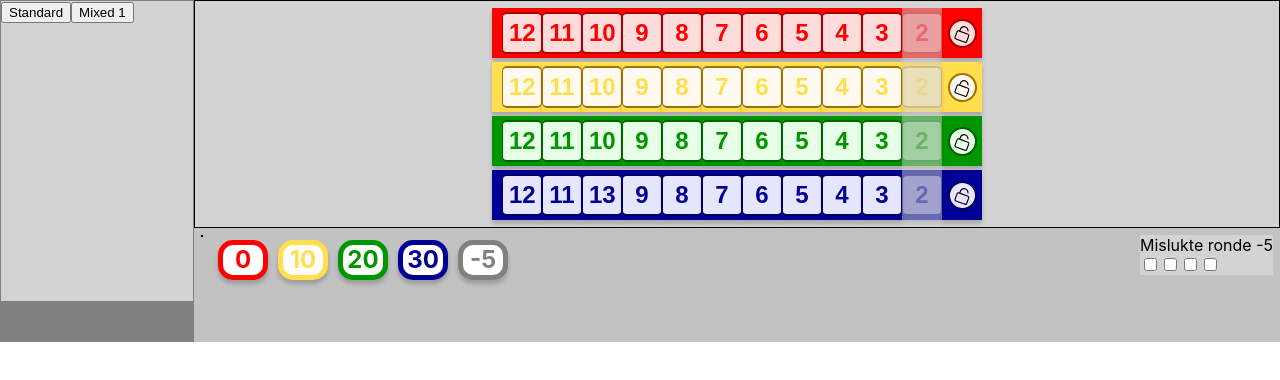
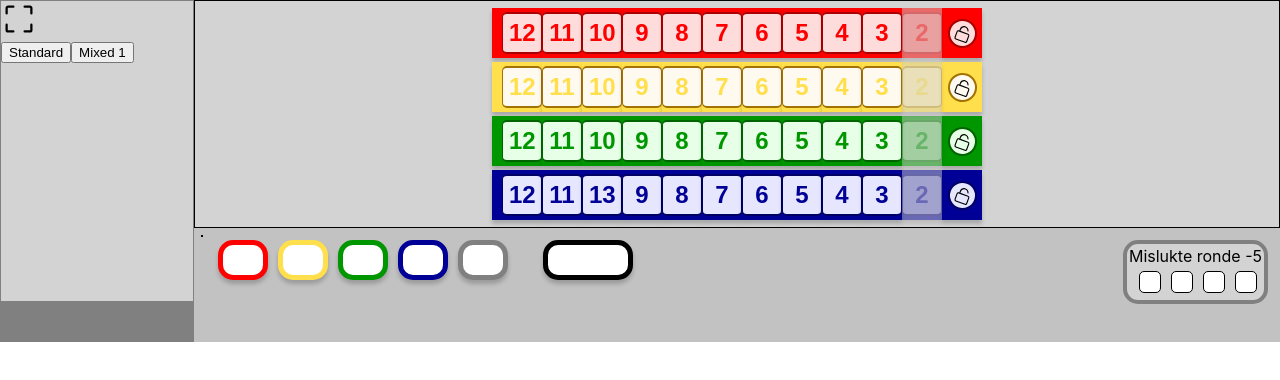
Before and after one commit to bertveloper/qwixx, a React (Create React App) app: page / in a window 1280 px wide. Shown: the top 380 px of the page. Built offline with nearby package versions, Linux system fonts and the light colour scheme.

Commit message:
Add scores and pass checks

```diff
--- a/src/components/passChecks.css
+++ b/src/components/passChecks.css
@@ -1,6 +1,12 @@
 .sc-pass {
     background: lightgrey;
     float: right;
+    border: 4px solid grey;
+    border-radius: 15px;
+    margin: 5px;
+    height: max-content;
+    width: max-content;
+    padding: 2px;
 }
 
 .sc-pass-expl {
@@ -12,5 +18,19 @@
 }
 
 .sc-pass-check {
-    /* float: right; */
+    float: right;
+    border-color: grey;
+    color: grey;
+    background: white;
+    align-items: center;
+    justify-content: center;
+    border: 1px solid black;
+    border-radius: 5px;
+    height: 20px;
+    width: 20px;
+    font-size: 15px;
+    font-weight: bold;
+    line-height: 20px;
+    margin: 5px;
+    cursor: pointer;
 }
--- a/src/components/passChecks.js
+++ b/src/components/passChecks.js
@@ -3,14 +3,18 @@ import './passChecks.css';
 
 class PassChecks extends React.Component{
     render(){
+
+        console.log("Passes:", passes);
+
         return(
-            <div className="sc-pass">
+            <div className="sc-pass" >
                 <div className="sc-pass-expl">Mislukte ronde -5</div>
-                <div className="sc-pass-checks">
-                    <input type="checkbox" className="sc-pass-check"></input>
-                    <input type="checkbox" className="sc-pass-check"></input>
-                    <input type="checkbox" className="sc-pass-check"></input>
-                    <input type="checkbox" className="sc-pass-check"></input>
+                <div className="sc-pass-checks" onClick={this.props.onClick}>
+                    {passes.map(p =>
+                        <div className="sc-pass-check">
+                            {p ? String.fromCharCode(10060) : ""}
+                        </div>
+                    )}
                 </div>
             </div>
 
--- a/src/components/score.css
+++ b/src/components/score.css
@@ -43,3 +43,8 @@
     border-color: grey;
     color: grey;
 }
+
+.sc-score-total {
+    width: 80px;
+    margin-left: 30px;
+}
--- a/src/components/score.js
+++ b/src/components/score.js
@@ -9,7 +9,7 @@ class Score extends React.Component {
         return (
             <div className={classes}
                  onClick={this.props.onClick}>
-                             {score.score}
+                             {score.hidden ? "" : score.score}
             </div>
         );
     }
--- a/src/components/scorecard.js
+++ b/src/components/scorecard.js
@@ -2,7 +2,7 @@ import React from 'react';
 import './scorecard.css';
 import NumberSquare from './numberSquare.js';
 import Lock from './lock.js';
-import PassChecks from './passChecks.js';
+import './passChecks.css';
 import Score from './score.js';
 
 class Scorecard extends React.Component{
@@ -11,17 +11,22 @@ class Scorecard extends React.Component{
 
 
         const scores = [
-            { "color":"red",    "score":0,  "hidden":true },
-            { "color":"yellow", "score":10, "hidden":true },
-            { "color":"green",  "score":20, "hidden":true },
-            { "color":"blue",   "score":30, "hidden":true },
-            { "color":"grey",   "score":-5, "hidden":true }
+            { "color":"red",    "score":0,    "hidden":true },
+            { "color":"yellow", "score":0,    "hidden":true },
+            { "color":"green",  "score":0,    "hidden":true },
+            { "color":"blue",   "score":0,    "hidden":true },
+            { "color":"grey",   "score":0,    "hidden":true },
+            { "color":"total",  "score":null, "hidden":false }
         ]
 
+        const totalScore =
+
         this.state = {
-            rows: standardRows,
-            locks: standardLocks,
-            scores: scores
+            isFullscreen: false,
+            rows: standardRows,   // TODO: supply instead of hardcode
+            locks: standardLocks, // TODO: supply instead of hardcode
+            scores: scores,       // TODO: supply instead of hardcode
+            passChecks: Array(4).fill(false),
         }
     }
 
@@ -35,6 +40,39 @@ class Scorecard extends React.Component{
         else {
             alert("Coming soon");
         }
+    }
+
+    handleClick(data) {
+        // handle unclick
+        if(data.clicked){
+            this.handleUnclick(data);
+        }
+        else {
+            // get clicked square
+            var copyRows = this.state.rows.slice();
+            var copyRow = copyRows[data.y];
+            var copySquare = copyRow[data.x];
+
+            // set clicked
+            copySquare.clicked = true;
+            copyRow[data.x] = copySquare;
+
+            // disable previous squares
+            for (let i = 0; i < data.x; i++) {
+                var sq = copyRow[i];
+                sq.disabled = true;
+                copyRow[i] = sq;
+            }
+
+            copyRows[data.y] = copyRow;
+
+            this.setState({
+                rows: copyRows
+            });
+        }
+
+        this.checkRowState(data.y);
+        this.updateScore();
     }
 
     handleUnclick(data){
@@ -71,38 +109,6 @@ class Scorecard extends React.Component{
         return;
     }
 
-    handleClick(data) {
-        // handle unclick
-        if(data.clicked){
-            this.handleUnclick(data);
-        }
-        else {
-            // get clicked square
-            var copyRows = this.state.rows.slice();
-            var copyRow = copyRows[data.y];
-            var copySquare = copyRow[data.x];
-
-            // set clicked
-            copySquare.clicked = true;
-            copyRow[data.x] = copySquare;
-
-            // disable previous squares
-            for (let i = 0; i < data.x; i++) {
-                var sq = copyRow[i];
-                sq.disabled = true;
-                copyRow[i] = sq;
-            }
-
-            copyRows[data.y] = copyRow;
-
-            this.setState({
-                rows: copyRows
-            });
-        }
-
-        this.checkRowState(data.y);
-    }
-
     handleLockClick(data) {
         // if (data.clicked) {
         //     handleLockUnclick(data);
@@ -119,6 +125,16 @@ class Scorecard extends React.Component{
         this.setState({
             locks: copyLocks
         });
+
+        this.updateScore();
+
+        if (copyLocks.filter(l => l.clicked).length > 1) {
+            this.endGame();
+        }
+    }
+
+    handleLockUnclick(data){
+        // todo;
     }
 
     checkRowState(row) {
@@ -143,6 +159,65 @@ class Scorecard extends React.Component{
         });
     }
 
+    updateScore(){
+        var colors = ["red", "blue", "green", "yellow"];
+
+        // get all clicked squares, group by color
+        var firstRowClickedSquares = this.state.rows[0].filter(x => x.clicked);
+        var secondRowClickedSquares = this.state.rows[1].filter(x => x.clicked);
+        var thirdRowClickedSquares = this.state.rows[2].filter(x => x.clicked);
+        var fourthRowClickedSquares = this.state.rows[3].filter(x => x.clicked);
+        var allClickedSquares = firstRowClickedSquares.concat(secondRowClickedSquares).concat(thirdRowClickedSquares).concat(fourthRowClickedSquares);
+
+        var scoresCopy = this.state.scores.slice();
+
+        colors.forEach(clr => {
+            var lockClicked = this.state.locks.find(l => l.color === clr).clicked;
+            var clickedSquares = allClickedSquares.filter(x => x.color === clr);
+            var colorScore = scoresCopy.find(s => s.color === clr);
+            colorScore.score = this.calculatePoints(clickedSquares.length, lockClicked);
+        });
+
+        this.setState({
+            scores: scoresCopy
+        })
+    }
+
+    calculatePoints(clickedSquares, lockClicked) {
+        if (lockClicked) {
+            clickedSquares++;
+        }
+
+        switch (clickedSquares) {
+            case 1:
+                return 1;
+            case 2:
+                return 3;
+            case 3:
+                return 6;
+            case 4:
+                return 10;
+            case 5:
+                return 15;
+            case 6:
+                return 21;
+            case 7:
+                return 28;
+            case 8:
+                return 36;
+            case 9:
+                return 45;
+            case 10:
+                return 55;
+            case 11:
+                return 66;
+            case 12:
+                return 78;
+            default:
+                return 0;
+        }
+    }
+
     renderRow(row) {
         var squareList = this.state.rows[row];
         var lock = this.state.locks[row];
@@ -160,19 +235,117 @@ class Scorecard extends React.Component{
     }
 
     renderScores(){
-        var scores = this.state.scores;
+        var scores = this.state.scores.filter(s => s.color != "total");
+        var totalScore = this.state.scores.filter(s => s.color == "total")[0];
 
         return(
             <div className="sc-scores">
                 {scores.map(s => <Score
                                     data={s}
-                                    onClick={()=> this.handleScoreClick(s)}/>)}
+                                    onClick={()=> this.handleScoreClick(s)}/>
+                            )}
+                <Score data={totalScore} />
             </div>
         )
     }
 
     handleScoreClick(score) {
         console.log("Score clicked: ", score);
+
+        var scoresCopy = this.state.scores.slice();
+        var clickedScore = scoresCopy.find(s => s.color == score.color);
+        clickedScore.hidden = !clickedScore.hidden;
+
+        this.setState({
+            scores: scoresCopy
+        });
+    }
+
+    renderFullscreenBtn(){
+        return(
+            <div onClick={()=>this.fullScreen()} >
+                {this.state.isFullscreen ?
+                    <svg xmlns="http://www.w3.org/2000/svg" viewBox="0 0 24 24" width="36" height="36"><path fillRule="evenodd" d="M8.25 3a.75.75 0 01.75.75v3.5A1.75 1.75 0 017.25 9h-3.5a.75.75 0 010-1.5h3.5a.25.25 0 00.25-.25v-3.5A.75.75 0 018.25 3zm7.5 0a.75.75 0 01.75.75v3.5c0 .138.112.25.25.25h3.5a.75.75 0 010 1.5h-3.5A1.75 1.75 0 0115 7.25v-3.5a.75.75 0 01.75-.75zM3 15.75a.75.75 0 01.75-.75h3.5c.966 0 1.75.784 1.75 1.75v3.5a.75.75 0 01-1.5 0v-3.5a.25.25 0 00-.25-.25h-3.5a.75.75 0 01-.75-.75zm12 1c0-.966.784-1.75 1.75-1.75h3.5a.75.75 0 010 1.5h-3.5a.25.25 0 00-.25.25v3.5a.75.75 0 01-1.5 0v-3.5z"></path></svg>
+                    :
+                    <svg xmlns="http://www.w3.org/2000/svg" viewBox="0 0 24 24" width="36" height="36"><path fillRule="evenodd" d="M4.75 4.5a.25.25 0 00-.25.25v3.5a.75.75 0 01-1.5 0v-3.5C3 3.784 3.784 3 4.75 3h3.5a.75.75 0 010 1.5h-3.5zM15 3.75a.75.75 0 01.75-.75h3.5c.966 0 1.75.784 1.75 1.75v3.5a.75.75 0 01-1.5 0v-3.5a.25.25 0 00-.25-.25h-3.5a.75.75 0 01-.75-.75zM3.75 15a.75.75 0 01.75.75v3.5c0 .138.112.25.25.25h3.5a.75.75 0 010 1.5h-3.5A1.75 1.75 0 013 19.25v-3.5a.75.75 0 01.75-.75zm16.5 0a.75.75 0 01.75.75v3.5A1.75 1.75 0 0119.25 21h-3.5a.75.75 0 010-1.5h3.5a.25.25 0 00.25-.25v-3.5a.75.75 0 01.75-.75z"></path></svg>
+                }
+            </div>
+        );
+    }
+
+    fullScreen(){
+        var doc = window.document;
+        var docEl = doc.documentElement;
+
+        var requestFullScreen = docEl.requestFullscreen || docEl.mozRequestFullScreen || docEl.webkitRequestFullScreen || docEl.msRequestFullscreen;
+        var cancelFullScreen = doc.exitFullscreen || doc.mozCancelFullScreen || doc.webkitExitFullscreen || doc.msExitFullscreen;
+
+        if(!doc.fullscreenElement && !doc.mozFullScreenElement && !doc.webkitFullscreenElement && !doc.msFullscreenElement) {
+            requestFullScreen.call(docEl);
+            this.setState({
+                isFullscreen: true
+            });
+        }
+        else {
+            cancelFullScreen.call(doc);
+            this.setState({
+                isFullscreen: false
+            });
+        }
+    }
+
+    clickPassCheck(index){
+        // get pass check
+        var passChecksCopy = this.state.passChecks.slice();
+        var passCheck = passChecksCopy[index];
+        passChecksCopy[index] = !passCheck;
+
+        var scoresCopy = this.state.scores;
+        var passScoreCopy = scoresCopy.find(s => s.color === 'grey')
+        var passScore = passChecksCopy.filter(p => p).length * -5;
+        passScoreCopy.score = passScore;
+
+        this.setState({
+            passChecks: passChecksCopy,
+            scores: scoresCopy
+        });
+
+        // if all checks clicked
+        if (!passChecksCopy.includes(false)) {
+            this.endGame();
+        }
+    }
+
+    endGame(){
+        var scoresCopy = this.state.scores.slice();
+        var totalScore = scoresCopy.filter(s => s.color != "total").map(s => s.score).reduce((a, b) => a+ b);
+        var totalScoreObj = scoresCopy.find(s => s.color === "total");
+        totalScoreObj.score = totalScore;
+
+        this.setState({
+            scores: scoresCopy
+        });
+
+        window.alert("Einde! Score: " + totalScore);
+    }
+
+    renderPassChecks(){
+        var passChecks = this.state.passChecks;
+
+        return (
+            <div className="sc-pass">
+                <div className="sc-pass-expl">Mislukte ronde -5</div>
+                <div className="sc-pass-checks">
+                    {passChecks.map((p,i) =>
+                        <div className="sc-pass-check" onClick={()=>this.clickPassCheck(i)} >
+                            {p ? String.fromCharCode(10060) : ""}
+                        </div>
+                    )}
+                </div>
+
+
+            </div>
+        )
     }
 
     render(){
@@ -180,8 +353,11 @@ class Scorecard extends React.Component{
             <div className="sc-wrapper">
 
                 <div className="sc-sidebar">
+                    {this.renderFullscreenBtn()}
+
                     <button onClick={()=>this.handleMode(0)}>Standard</button>
                     <button onClick={()=>this.handleMode(1)}>Mixed 1</button>
+
                 </div>
                 <div className="sc-container-rows">
                         {this.renderRow(0)}
@@ -193,9 +369,9 @@ class Scorecard extends React.Component{
                 <div className="sc-container-calculation">
                     <div className="sc-calculation">
                     </div>
-                    <PassChecks />
+                    {this.renderPassChecks()}
+                    {/* <PassChecks data={this.state.passes} /> */}
                     {this.renderScores()}
-                    {/* <div className="sc-scores">Score  [10]   [10]   [20]   [20]</div> */}
                 </div>
             </div>
         )
```
Also changed, not shown: 1 other file (tests, documents, lock files or other folders).
